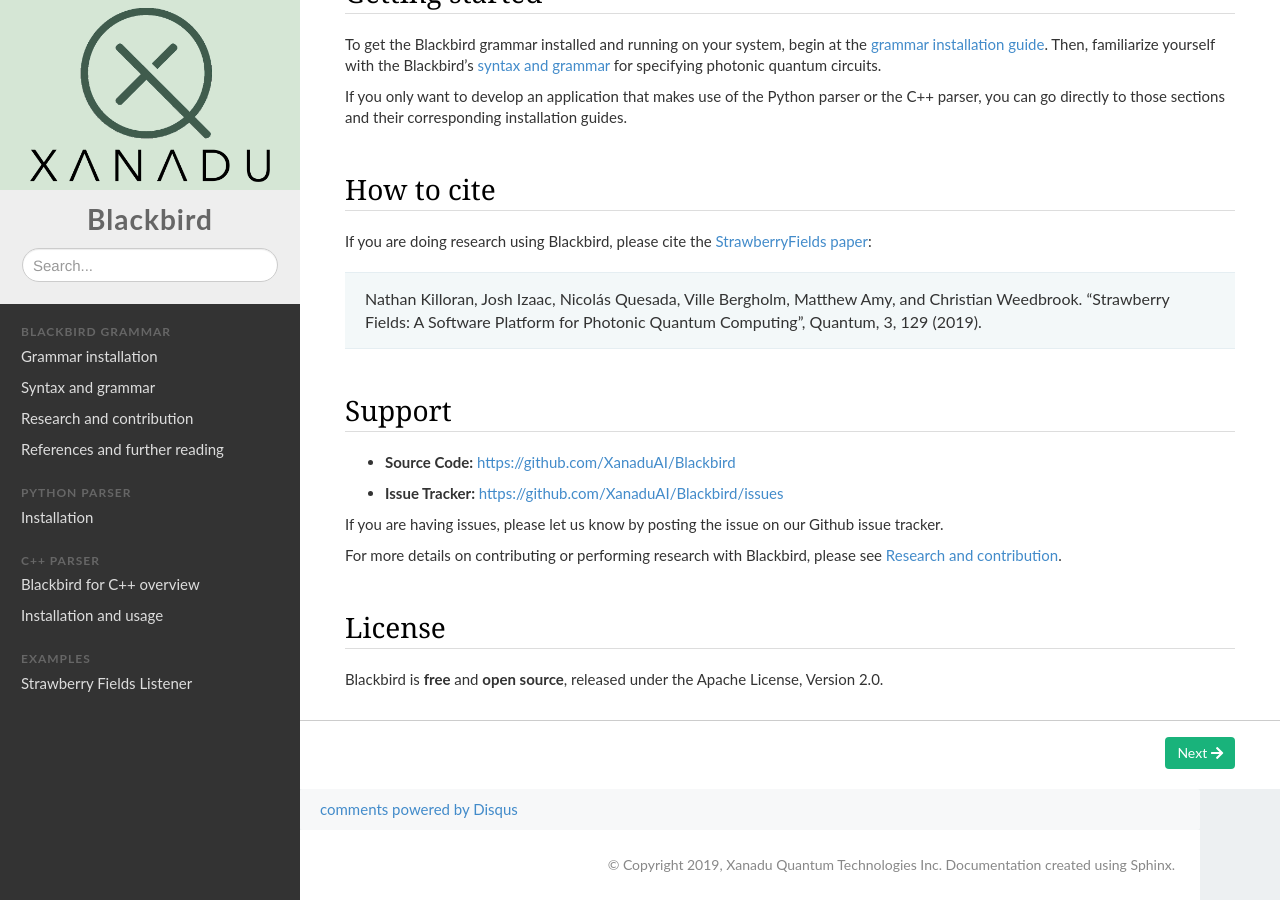
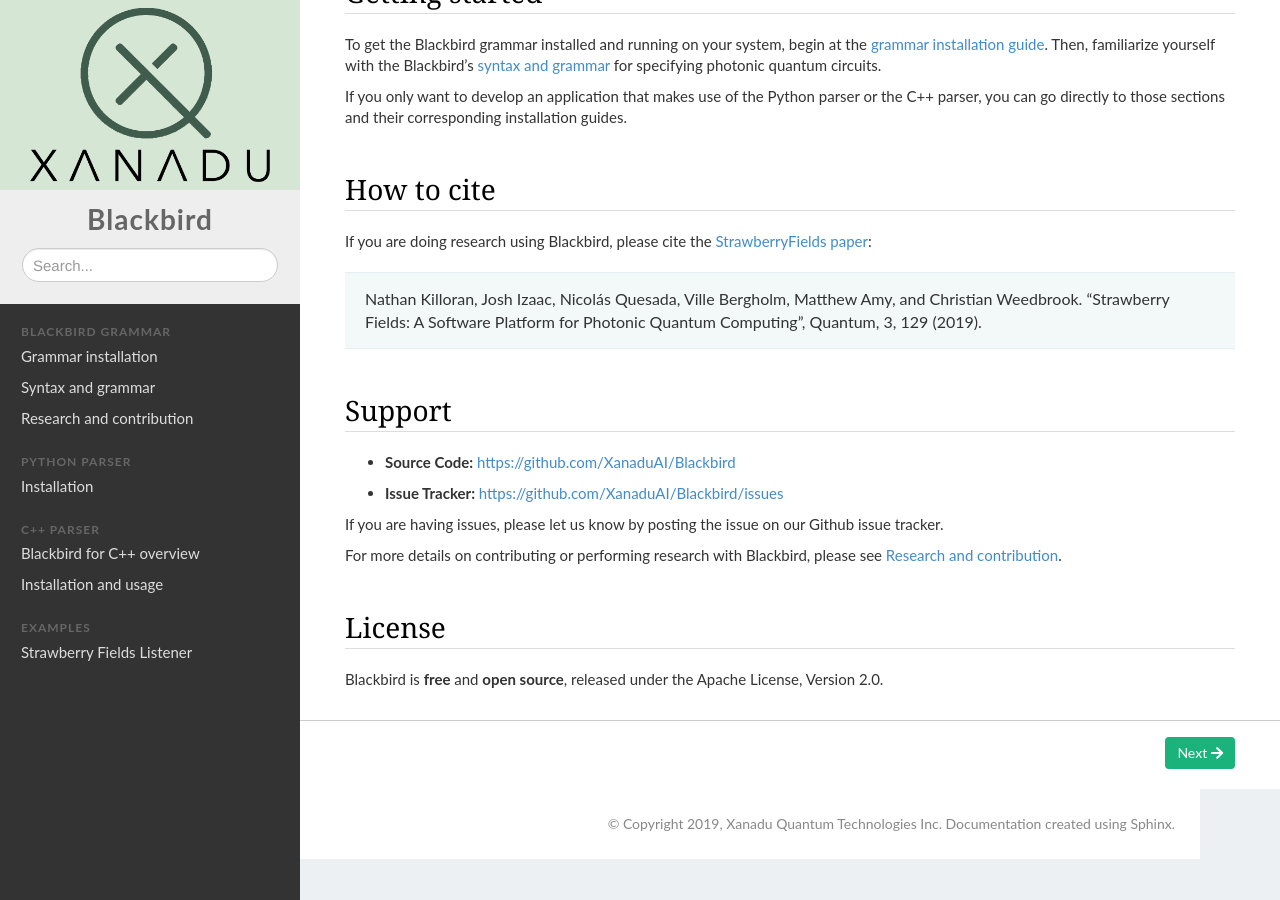
Before and after one commit to XanaduAI/blackbird, a Sphinx documentation site: the page built from doc/index.rst, in a window 1280 px wide and 900 px high, scrolled down 738 px. Built offline with Sphinx 7.4.7, drawn with Linux system fonts in a browser that asks for light colours; nearby versions of some CDN libraries; pages that are not in the unit, such as notebooks, are missing from menus; comment, search, counter and statistics services are not loaded; the version number is read from the project's files by our own code; part of the change alters nothing that is shown.

Commit message:
final comments

```diff
--- a/doc/blackbird_cpp/installing.rst
+++ b/doc/blackbird_cpp/installing.rst
@@ -110,3 +110,18 @@ example, using ``g++``:
         -I/path/to/antlr4/include \
         -L/path/to/blackbird/lib \
         -lantlr4-runtime -lblackbird
+
+
+API
+---
+
+`See here <../blackbird_cpp_api/namespace_blackbird.html>`_ for full details on the C++ parser API
+and the ``blackbird`` namespace.
+
+
+.. toctree::
+   :maxdepth: 0
+   :caption: C++ API
+   :hidden:
+
+   ../blackbird_cpp_api/namespace_blackbird
--- a/doc/conf.py
+++ b/doc/conf.py
@@ -267,7 +267,7 @@ html_theme_options = {
     "project_nav_name": "Blackbird",
 
     # Set your Disqus short name to enable comments
-    "disqus_comments_shortname": "blackbird-3",
+    # "disqus_comments_shortname": "blackbird",
 
     # Set you GA account ID to enable tracking
     # "google_analytics_account": "UA-116279123-2",
--- a/doc/index.rst
+++ b/doc/index.rst
@@ -78,7 +78,6 @@ Blackbird is **free** and **open source**, released under the Apache License, Ve
    installing
    syntax
    research
-   zreferences
 
 .. toctree::
    :maxdepth: 1
```
